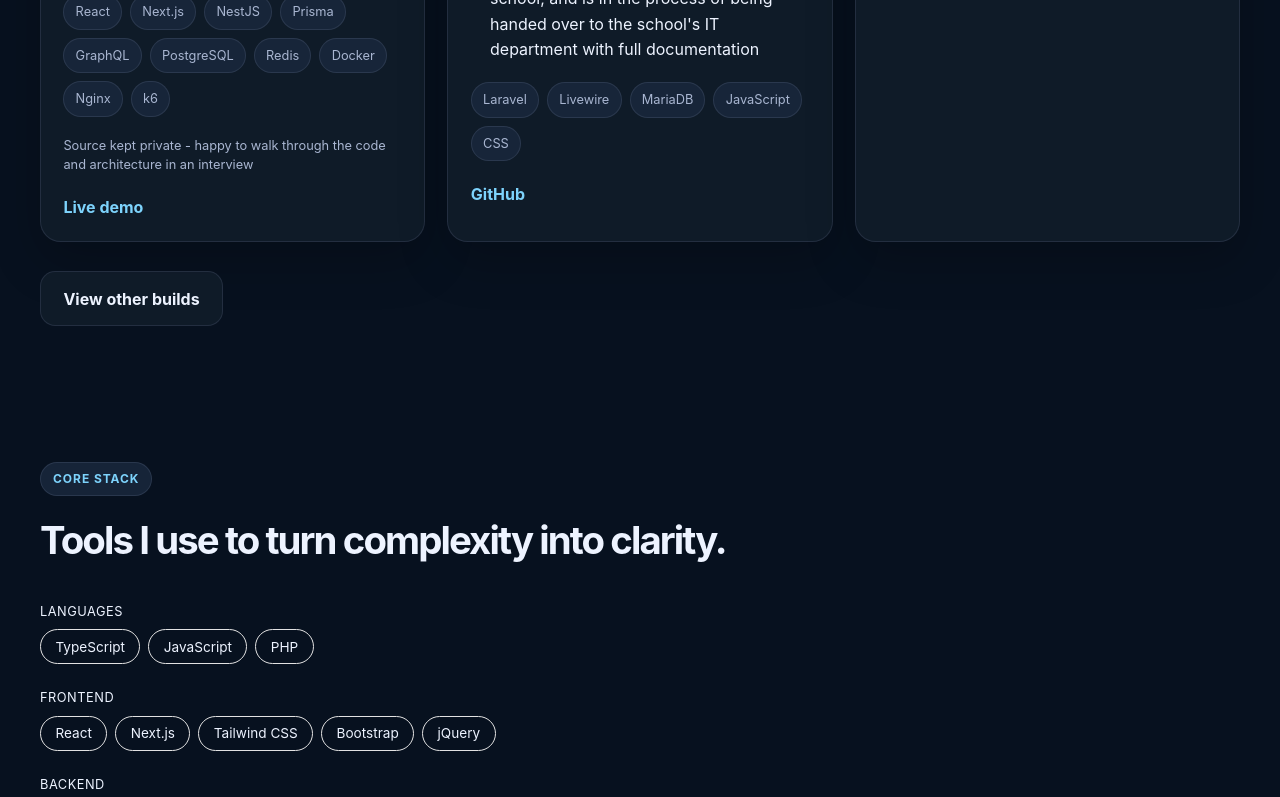
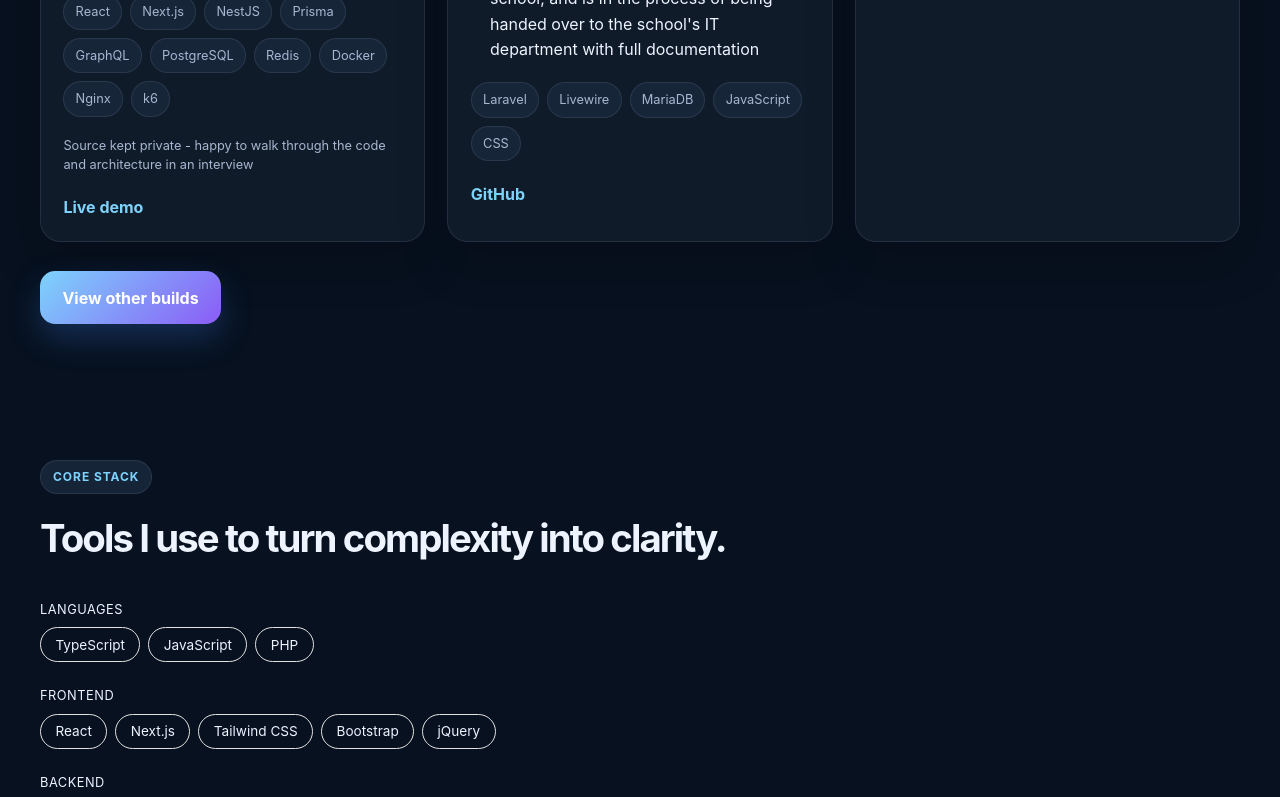
Before and after one commit to palanas-jeffrey/portfolio-2026, a React (Vite) app: page / in a window 1280 px wide. Shown: the part 2673-3470 px from the top of the page. Built offline with nearby package versions, Linux system fonts and the light colour scheme.

Commit message:
update css

```diff
--- a/src/App.css
+++ b/src/App.css
@@ -337,7 +337,6 @@
   margin-bottom: 0;
   font-size: clamp(2rem, 3vw, 3rem);
   letter-spacing: -0.05em;
-  max-width: 760px;
 }
 
 .project-grid {
--- a/src/components/Projects.tsx
+++ b/src/components/Projects.tsx
@@ -100,7 +100,7 @@ export function Projects({ projects }: ProjectsProps) {
         ))}
       </div>
       <a
-        className="button secondary builds-cta"
+        className="button primary builds-cta"
         href={`${import.meta.env.BASE_URL}${routes.builds.slice(1)}`}
       >
         View other builds
--- a/src/styles/portfolio.css
+++ b/src/styles/portfolio.css
@@ -337,7 +337,6 @@
   margin-bottom: 0;
   font-size: clamp(2rem, 3vw, 3rem);
   letter-spacing: -0.05em;
-  max-width: 760px;
 }
 
 .project-grid {
@@ -906,6 +905,7 @@
   display: flex;
   flex-direction: column;
   gap: 1.5rem;
+  margin-bottom: 1.5rem;
 }
 
 .skill-group-label {
```
